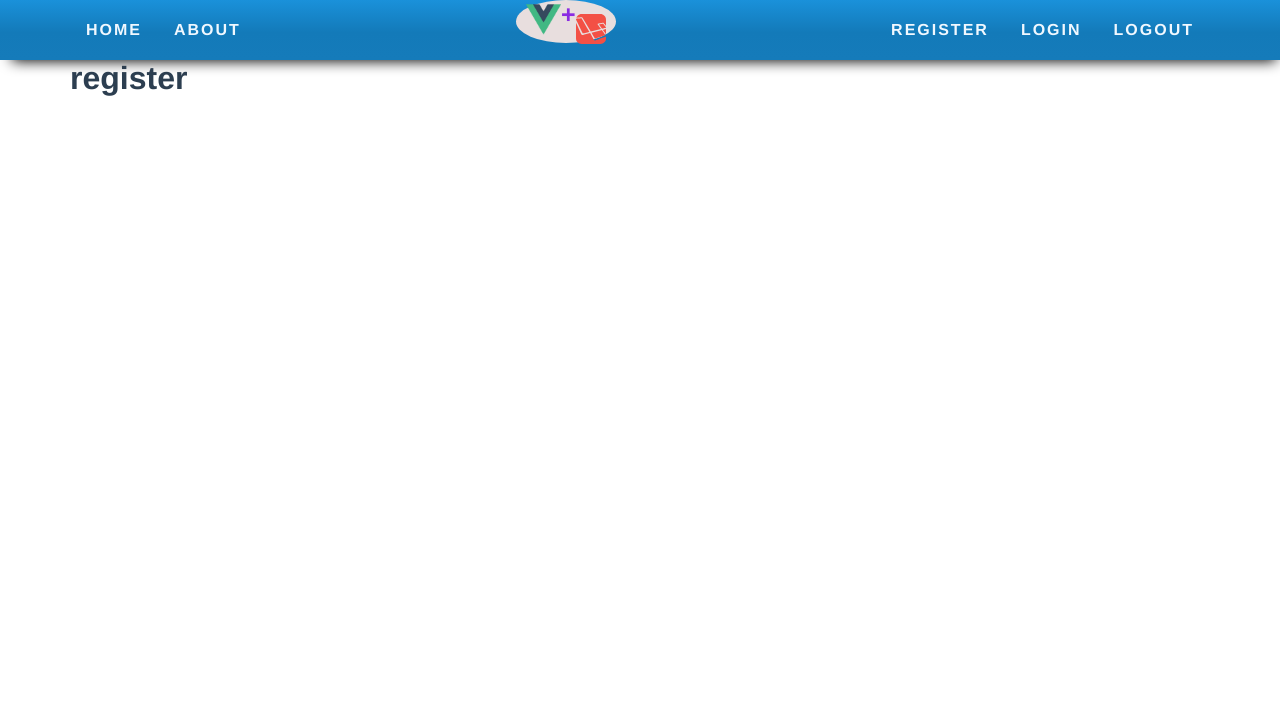
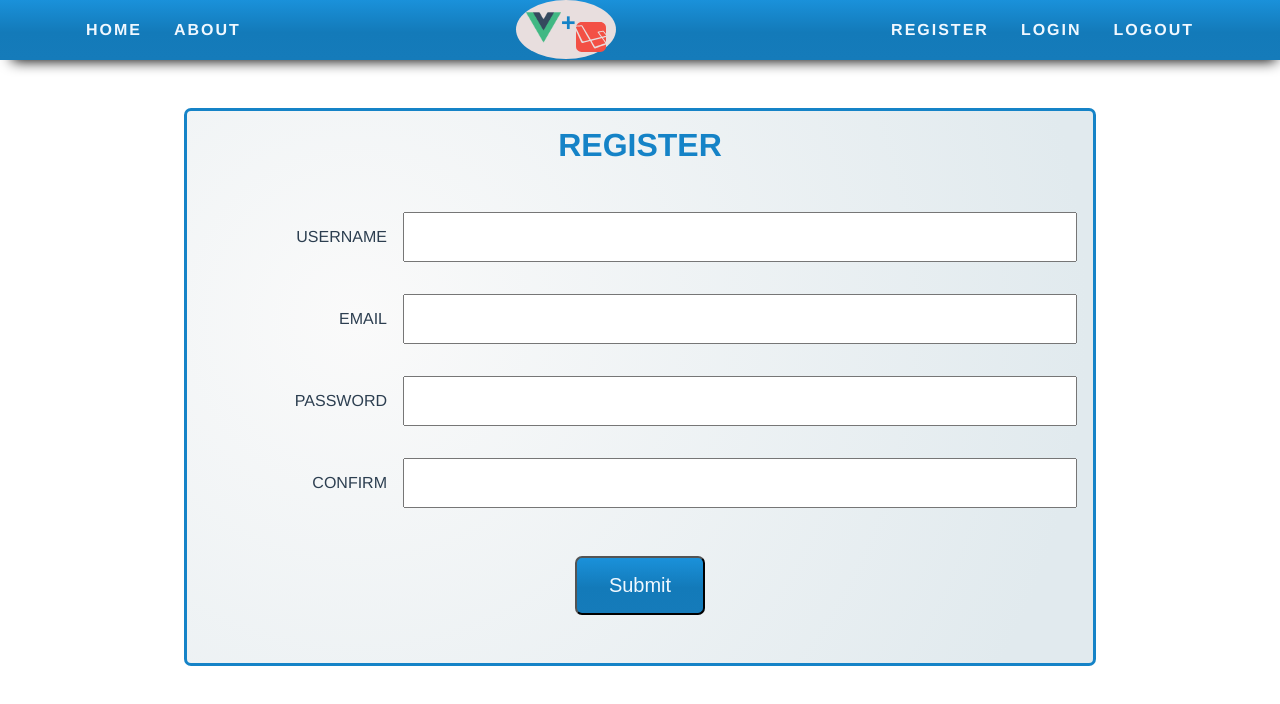
Before and after one commit to eevan7a9/voting-system, a Vue app in the folder voting-frontend/: page /#/register in a window 1280 px wide. Shown: the top 704 px of the page. Built offline with nearby package versions, Linux system fonts and the light colour scheme.

Commit message:
added registration style and others

```diff
--- a/voting-frontend/src/assets/css/style.css
+++ b/voting-frontend/src/assets/css/style.css
@@ -24,6 +24,9 @@
 }
 .green {
   color: rgb(7, 139, 7);
+}
+.blue {
+  color: #1583c7;
 }
 /*                              Background color Starts                   */
 .bg-vuedient {
--- a/voting-frontend/src/components/Navbar.vue
+++ b/voting-frontend/src/components/Navbar.vue
@@ -64,8 +64,8 @@ export default {
 }
 .nav-item {
   text-decoration: none;
-  padding-top: 15px;
-  padding-bottom: 15px;
+  padding-top: 20px;
+  padding-bottom: 20px;
   line-height: 60px;
 }
 .nav-item:hover {
@@ -74,14 +74,14 @@ export default {
 .logo {
   background: #e8dede;
   border-radius: 100%;
-  padding: 0 10px;
+  padding: 8px 10px;
   max-width: 100px;
 }
 .center-nav span {
   padding-bottom: 20px;
   position: absolute;
   font-size: 25px;
-  color: blueviolet;
+  color: #1583c7;
 }
 .vue-logo {
   padding: 2px 0;
--- a/voting-frontend/src/components/questions/QuestionsFilter.vue
+++ b/voting-frontend/src/components/questions/QuestionsFilter.vue
@@ -23,11 +23,11 @@
           <input type="radio" name="sorter" id />
         </li>
         <li>
-          <p class="pady-8-px tx-cap fs-18">unanswered</p>
+          <p class="pady-8-px tx-cap fs-18">not voted</p>
           <input type="radio" name="sorter" id />
         </li>
         <li>
-          <p class="pady-8-px tx-cap fs-18">Answered</p>
+          <p class="pady-8-px tx-cap fs-18">voted</p>
           <input type="radio" name="sorter" id />
         </li>
       </ul>
--- a/voting-frontend/src/views/Login.vue
+++ b/voting-frontend/src/views/Login.vue
@@ -1,6 +1,7 @@
 <template>
   <div>
     <div class="wrapper pady-2 mgt-3 bg-lightdient borad-1">
+      <h1 class="login pady-1 padx-2 tx-upp blue">login</h1>
       <form @submit="submit">
         <div class="email-container mgt-2 padx-1">
           <label for="email" class="tx-upp padx-1 pady-1">email</label>
@@ -42,12 +43,17 @@ export default {
 <style scoped>
 .wrapper {
   border: 3px solid #1583c7;
-  /* width: 80%; */
+  width: 80%;
+  margin-left: auto;
+  margin-right: auto;
+}
+.login {
+  text-align: center;
 }
 .email-container,
 .password-container {
   display: grid;
-  grid-template-columns: 200px 1fr;
+  grid-template-columns: minmax(100px, 200px) 1fr;
 }
 .email-container label,
 .password-container label {
@@ -57,6 +63,9 @@ export default {
   text-align: center;
 }
 @media (max-width: 600px) {
+  .wrapper {
+    width: 100%;
+  }
   .email-container,
   .password-container {
     grid-template-columns: 1fr;
--- a/voting-frontend/src/views/Register.vue
+++ b/voting-frontend/src/views/Register.vue
@@ -1,5 +1,33 @@
 <template>
-  <h1>{{ register }}</h1>
+  <div>
+    <div class="wrapper mgt-3 bg-lightdient borad-1">
+      <h1 class="register pady-1 padx-2 tx-upp blue">Register</h1>
+      <form @submit="submit">
+        <div class="username-container mgt-2 padx-1">
+          <label for="username" class="tx-upp padx-1 pady-1">username</label>
+          <input type="username" class="fs-20" v-model="username" id="username" />
+        </div>
+        <div class="email-container mgt-2 padx-1">
+          <label for="email" class="tx-upp padx-1 pady-1">email</label>
+          <input type="email" class="fs-20" v-model="email" id="email" />
+        </div>
+        <div class="password-container mgt-2 padx-1">
+          <label for="password" class="tx-upp padx-1 pady-1">password</label>
+          <input type="password" class="fs-20" v-model="password" id="password" />
+        </div>
+        <div class="confirm-container mgt-2 padx-1">
+          <label for="confirm" class="tx-upp padx-1 pady-1">confirm</label>
+          <input type="password" class="fs-20" v-model="confirm" id="confirm" />
+        </div>
+        <div class="submit-container pady-3">
+          <button
+            type="submit"
+            class="pady-1 padx-2 borad-1 bg-bluedient light fs-20 pointer"
+          >Submit</button>
+        </div>
+      </form>
+    </div>
+  </div>
 </template>
 
 <script>
@@ -7,11 +35,62 @@ export default {
   name: "Register",
   data() {
     return {
-      register: "register"
+      username: "",
+      email: "",
+      password: "",
+      confirm: ""
     };
+  },
+  methods: {
+    submit(e) {
+      e.preventDefault();
+      alert(`${this.username} ${this.email} ${this.password} ${this.confirm}`);
+    }
   }
 };
 </script>
 
-<style>
+<style scoped>
+.register {
+  text-align: center;
+}
+.wrapper {
+  border: 3px solid #1583c7;
+  margin-left: auto;
+  margin-right: auto;
+  width: 80%;
+}
+.username-container,
+.email-container,
+.password-container,
+.confirm-container {
+  display: grid;
+  grid-template-columns: minmax(100px, 200px) 1fr;
+}
+.username-container label,
+.email-container label,
+.password-container label,
+.confirm-container label {
+  text-align: right;
+}
+.submit-container {
+  text-align: center;
+}
+@media (max-width: 600px) {
+  .wrapper {
+    width: 100%;
+  }
+  .username-container,
+  .email-container,
+  .password-container,
+  .confirm-container {
+    grid-template-columns: 1fr;
+  }
+  .username-container label,
+  .email-container label,
+  .password-container label,
+  .confirm-container label {
+    text-align: center;
+  }
+}
 </style>
```
